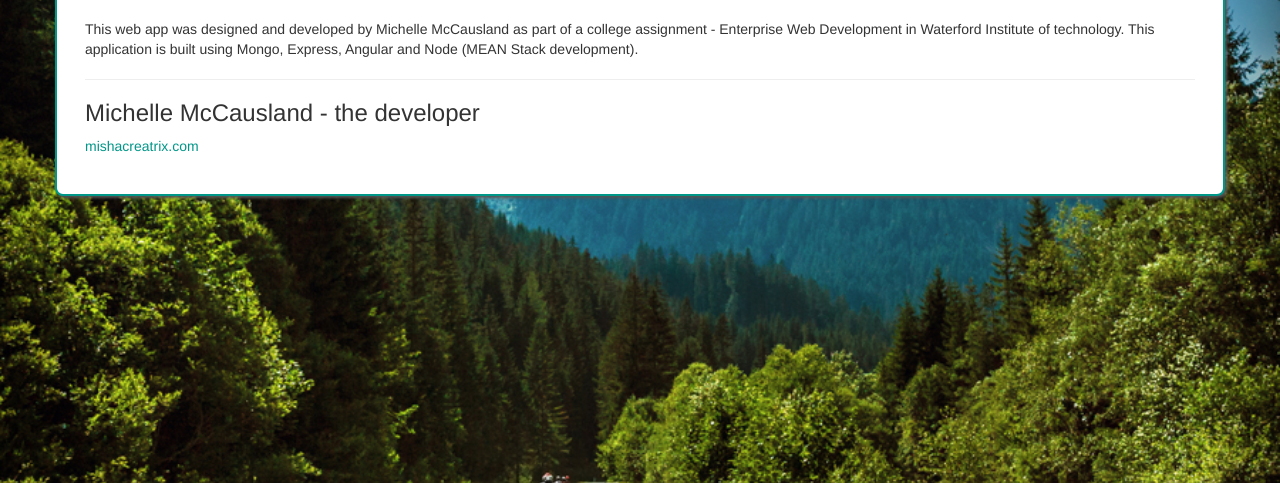
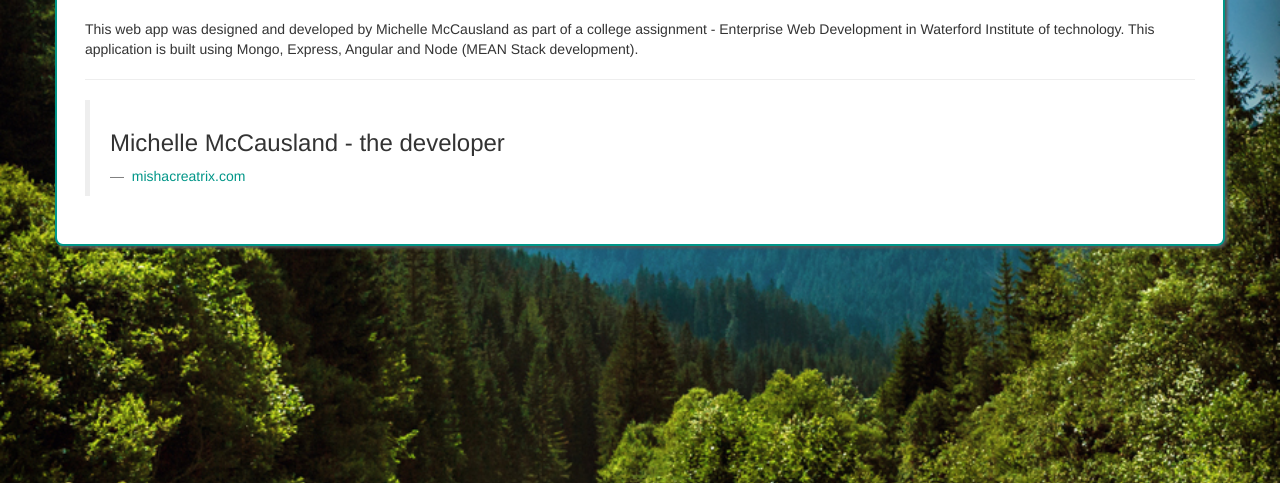
Before and after one commit to heymichellemac/smartgoalTrackerAssignment2, a website: page public/index.html at #/about in a window 1280 px wide. Shown: the part 317-800 px from the top of the page. Drawn offline with nearby package versions, Linux system fonts and the light colour scheme.

Commit message:
Update about.html

```diff
--- a/public/partials/about.html
+++ b/public/partials/about.html
@@ -8,10 +8,12 @@
 
 			<p>This web app was designed and developed by Michelle McCausland as part of a college assignment - Enterprise Web Development in Waterford Institute of technology. This application is built using Mongo, Express, Angular and Node (MEAN Stack development).</p>
 			<hr>
+			<blockquote>
+			  <h3>Michelle McCausland - the developer</h3>
 
-			<h3>Michelle McCausland - the developer</h3>
+			   <footer> <a target="_blank" href="http://www.mishacreatrix.com" data-toggle="tooltip" data-placement="left" title="Click me!"> mishacreatrix.com </a></footer>
+			</blockquote>
 
-			<p><a target="_blank" href="http://www.mishacreatrix.com" data-toggle="tooltip" data-placement="left" title="Click me!"> mishacreatrix.com </a></p>
 		</div>
 	</div>
 </div>
```
